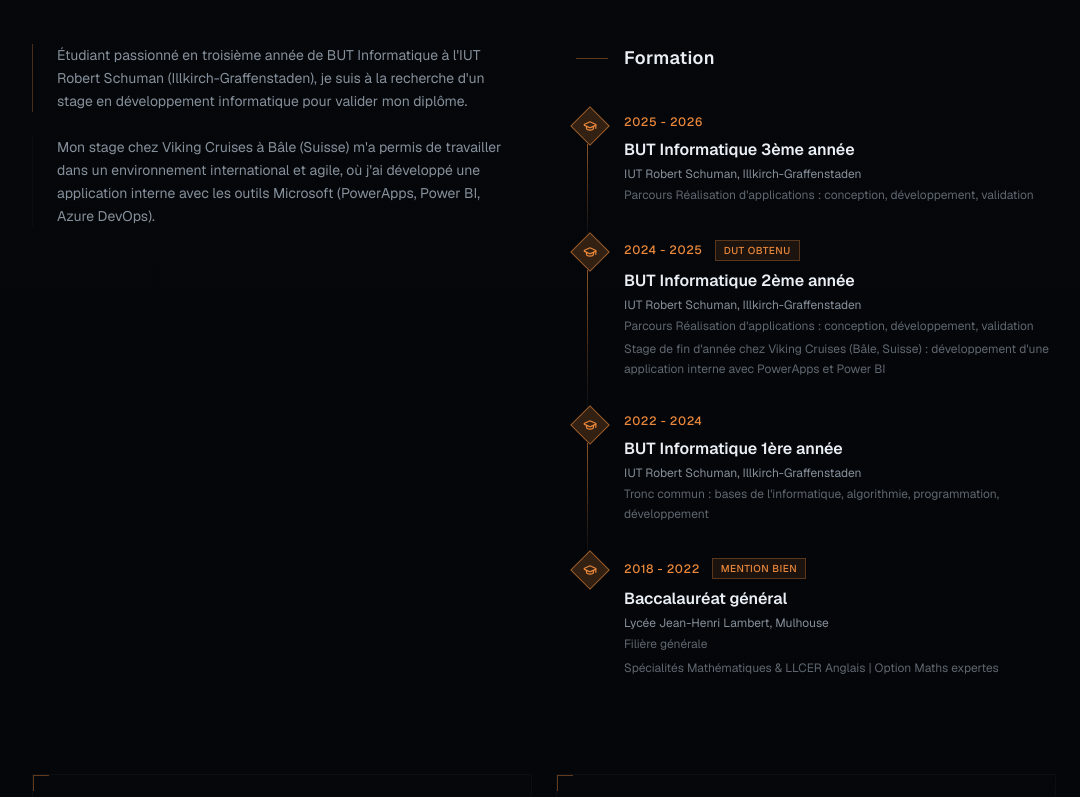
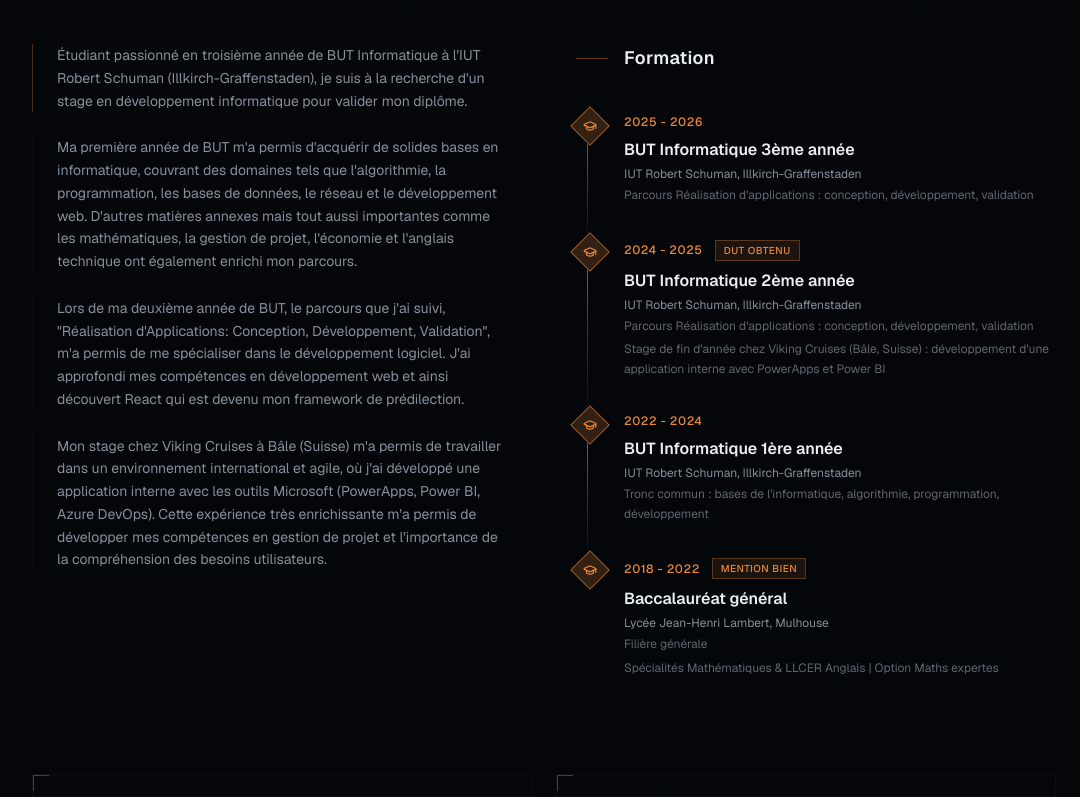
Before and after one commit to daonguyen-tran/portfolio, a Next.js app: page / in a window 1280 px wide. Shown: the part 1000-1797 px from the top of the page, without its empty margins (96-1176 px from the left). Built offline with nearby package versions, Linux system fonts and the light colour scheme.

Commit message:
rajout de texte et d'un projet

```diff
--- a/components/sections/about-section.tsx
+++ b/components/sections/about-section.tsx
@@ -181,10 +181,34 @@ export function AboutSection() {
               </div>
               <div className="relative pl-6 border-l border-border/30">
                 <p className="text-muted-foreground leading-relaxed text-sm">
+                  Ma première année de BUT m&apos;a permis d&apos;acquérir de
+                  solides bases en informatique, couvrant des domaines tels que
+                  l&apos;algorithmie, la programmation, les bases de données, le
+                  réseau et le développement web. D'autres matières annexes mais
+                  tout aussi importantes comme les mathématiques, la gestion de
+                  projet, l'économie et l'anglais technique ont également
+                  enrichi mon parcours.
+                </p>
+              </div>
+              <div className="relative pl-6 border-l border-border/30">
+                <p className="text-muted-foreground leading-relaxed text-sm">
+                  Lors de ma deuxième année de BUT, le parcours que j'ai suivi,
+                  "Réalisation d&apos;Applications: Conception, Développement,
+                  Validation", m&apos;a permis de me spécialiser dans le
+                  développement logiciel. J&apos;ai approfondi mes compétences
+                  en développement web et ainsi découvert React qui est devenu
+                  mon framework de prédilection.
+                </p>
+              </div>
+              <div className="relative pl-6 border-l border-border/30">
+                <p className="text-muted-foreground leading-relaxed text-sm">
                   Mon stage chez Viking Cruises à Bâle (Suisse) m&apos;a permis
                   de travailler dans un environnement international et agile, où
                   j&apos;ai développé une application interne avec les outils
-                  Microsoft (PowerApps, Power BI, Azure DevOps).
+                  Microsoft (PowerApps, Power BI, Azure DevOps). Cette
+                  expérience très enrichissante m'a permis de développer mes
+                  compétences en gestion de projet et l'importance de la
+                  compréhension des besoins utilisateurs.
                 </p>
               </div>
             </div>
--- a/components/sections/hero-section.tsx
+++ b/components/sections/hero-section.tsx
@@ -53,7 +53,7 @@ export function HeroSection() {
 
             {/* Title/Role */}
             <p className="text-lg sm:text-xl text-muted-foreground font-light tracking-wide">
-              Développeur en devenir · BUT Informatique
+              Étudiant en 3ème année de BUT Informatique
             </p>
 
             {/* Description in a styled container */}
--- a/components/sections/projects-section.tsx
+++ b/components/sections/projects-section.tsx
@@ -1,7 +1,18 @@
 "use client";
 
 import { useState } from "react";
-import { ExternalLink, Github, FolderGit2, ChevronDown } from "lucide-react";
+import {
+  ExternalLink,
+  Github,
+  FolderGit2,
+  ChevronDown,
+  CalendarClock,
+  ChefHat,
+  Images,
+  Code2,
+  Wallet,
+  BookOpen,
+} from "lucide-react";
 import { Badge } from "@/components/ui/badge";
 import { Button } from "@/components/ui/button";
 
@@ -9,6 +20,7 @@ interface Project {
   title: string;
   description: string;
   technologies: string[];
+  icon: React.ReactNode;
   image?: string;
   githubUrl?: string;
   liveUrl?: string;
@@ -17,6 +29,7 @@ interface Project {
 const projects: Project[] = [
   {
     title: "StrasPlanning",
+    icon: <CalendarClock className="h-4 w-4" />,
     description:
       "Projet de développement d'une application sécurisée de gestion et de plannification d'évènements pour l'Euro-Métropole de Strasbourg. Travail en équipe de 6 utilisant des méthodologies agiles et des outils de versioning. L'application se décline en une version desktop pour les administrateurs et une version mobile pour les agents en charge de la sécurité des lieux de l'évènements sur le terrain.",
     technologies: [
@@ -31,24 +44,42 @@ const projects: Project[] = [
   },
   {
     title: "Application de cuisine",
+    icon: <ChefHat className="h-4 w-4" />,
     description:
       "Application Windows Forms en C# permettant de gérer des recettes de cuisine avec une base de données locale SQLite. Fonctionnalités de recherche, ajout, modification et suppression de recettes. L'utilisateur peut sélectionner les aliments disponibles dans son frigo pour obtenir des suggestions de recettes correspondantes depuis la base de données.",
     technologies: ["C#", "WindowsForms .NET", "SQLite", "Gitlab"],
   },
   {
     title: "Application Gallerie Photos",
+    icon: <Images className="h-4 w-4" />,
     description:
       "Application web développée durant mon temps libre, permettant de gérer et partager des photos avec des fonctionnalités avancées de création de compte, de visualisation, de tri et de recherche.",
     technologies: ["Nextjs", "Prisma", "Supabase", "Tailwind CSS"],
   },
   {
     title: "API Java to PUML",
+    icon: <Code2 className="h-4 w-4" />,
     description:
       "Projet académique de première année visant à développer une API capable de convertir du code Java en diagrammes UML au format PUML. Travail en binôme avec utilisation de Git pour le versioning. Ce travail a permis une meilleure compréhension du fonctionnement des classes Java.",
     technologies: ["Java", "UML", "Gitlab"],
   },
   {
+    title: "Application Web Bibliothèque",
+    icon: <BookOpen className="h-4 w-4" />,
+    description:
+      "Application web de gestion de bibliothèque développée avec React Router permettant la gestion des livres, des emprunts et des utilisateurs en interrogeant une API. Ce projet académique m'a permis de renforcer mes compétences en développement web et en gestion de bases de données, tout en me faisant découvrir des bibliothèques comme lucide-react et shadcn/ui.",
+    technologies: [
+      "React",
+      "React Router",
+      "TypeScript",
+      "CSS",
+      "Prisma",
+      "Gitlab",
+    ],
+  },
+  {
     title: "Application Les Bons Comptes",
+    icon: <Wallet className="h-4 w-4" />,
     description:
       "Application Windows Forms en C# permettant de gérer les dépenses partagées entre plusieurs utilisateurs. Chaque utilisateur peut ajouter des dépenses, et l'application calcule automatiquement les montants à rembourser entre les participants.",
     technologies: ["C#", "WindowsForms .NET", "SQLite", "Gitlab"],
@@ -70,7 +101,7 @@ function ProjectCard({ project }: { project: Project }) {
         <div className="flex items-start justify-between gap-4 mb-4">
           <div className="flex items-center gap-3">
             <div className="w-10 h-10 bg-primary/10 border border-primary/30 flex items-center justify-center rotate-45 group-hover:bg-primary/20 transition-colors">
-              <FolderGit2 className="h-4 w-4 text-primary -rotate-45" />
+              <span className="text-primary -rotate-45">{project.icon}</span>
             </div>
             <h3 className="text-lg font-semibold text-foreground tracking-wide">
               {project.title}
```
